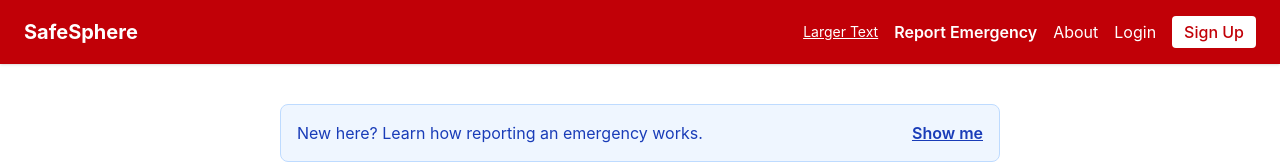
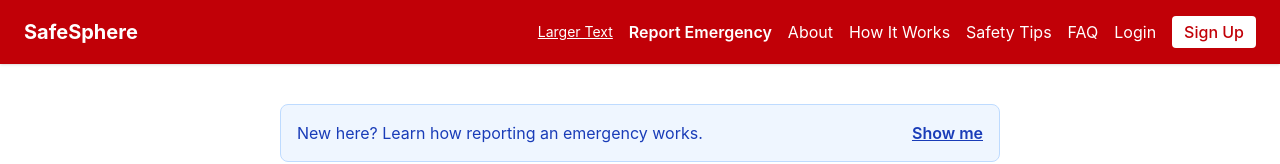
Before and after one commit to nathankb89-arch/SafeSphere_, a React (Vite) app in the folder frontend/: page / in a window 1280 px wide. Shown: the top 164 px of the page. Built offline with nearby package versions, Linux system fonts and the light colour scheme; no server answers.

Commit message:
feat(routing): add How It Works, Safety Tips, and FAQ to navigation

```diff
--- a/frontend/src/App.jsx
+++ b/frontend/src/App.jsx
@@ -9,6 +9,9 @@ import ReportEmergency from './pages/ReportEmergency'
 import Dashboard from './pages/Dashboard'
 import About from './pages/About'
 import Footer from './components/Footer'
+import HowItWorks from './pages/HowItWorks'
+import FAQ from './pages/FAQ'
+import SafetyTips from './pages/SafetyTips'
 
 export default function App() {
   return (
@@ -22,6 +25,9 @@ export default function App() {
           <Route path="/report" element={<ReportEmergency />} />
           <Route path="/dashboard" element={<ProtectedRoute><Dashboard /></ProtectedRoute>} />
           <Route path="/about" element={<About />} />
+          <Route path="/how-it-works" element={<HowItWorks />} />
+          <Route path="/faq" element={<FAQ />} />
+          <Route path="/safety-tips" element={<SafetyTips />} />
         </Routes>
         <Footer />
       </AuthProvider>
--- a/frontend/src/components/Navbar.jsx
+++ b/frontend/src/components/Navbar.jsx
@@ -7,12 +7,15 @@ export default function Navbar() {
   const navigate = useNavigate()
 
   return (
-    <nav className="flex items-center justify-between bg-red-700 px-6 py-4 text-white shadow">
+    <nav className="flex flex-wrap items-center justify-between gap-3 bg-red-700 px-6 py-4 text-white shadow">
       <Link to="/" className="text-xl font-bold">SafeSphere</Link>
-      <div className="flex items-center gap-4">
+      <div className="flex flex-wrap items-center gap-4">
         <AccessibilityToggle />
         <Link to="/report" className="font-semibold hover:underline">Report Emergency</Link>
         <Link to="/about" className="hover:underline">About</Link>
+        <Link to="/how-it-works" className="hover:underline">How It Works</Link>
+        <Link to="/safety-tips" className="hover:underline">Safety Tips</Link>
+        <Link to="/faq" className="hover:underline">FAQ</Link>
         {user ? (
           <>
             <Link to="/dashboard" className="hover:underline">Dashboard</Link>
```
